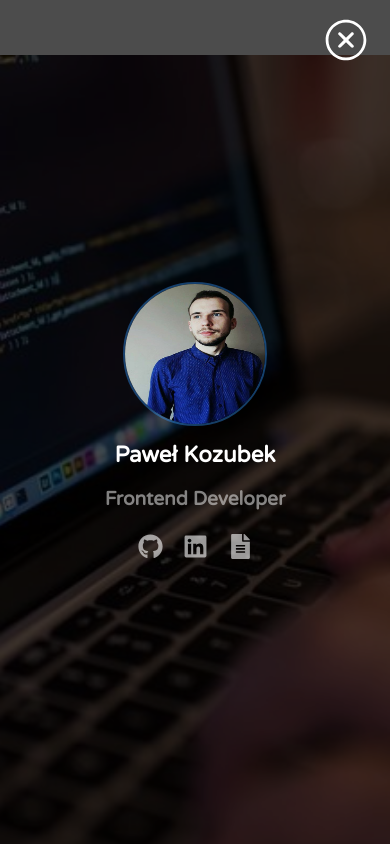
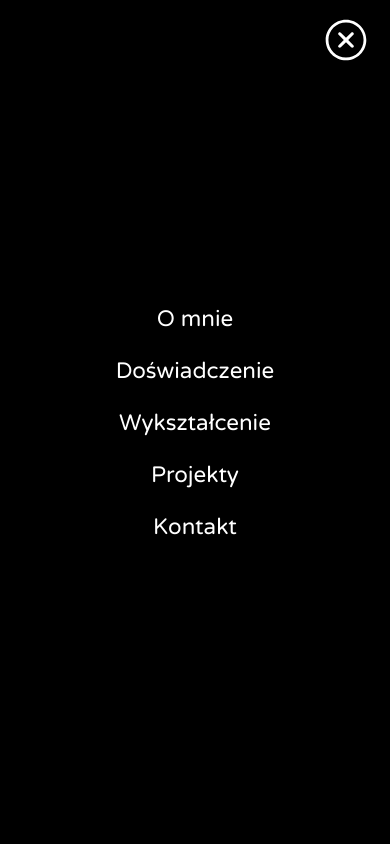
Before and after one commit to pkozubek/portfolio-site, a Gatsby site: page / in a window 390 px wide. Both pictures are taken after a click on the element 345 px from the left and 42 px from the top of the page. Shown: the top 844 px of the page. Built offline with nearby package versions, Linux system fonts and the light colour scheme; Gatsby itself is replaced by a stand-in of ours.

Commit message:
done, need fixing

```diff
--- a/src/components/layout.js
+++ b/src/components/layout.js
@@ -6,6 +6,7 @@ import { IoMdMenu, IoIosCloseCircleOutline } from "react-icons/io"
 import Header from "./header/header"
 import SiteMetada from "../siteMetadata/siteMetadata"
 import MobileMenu from "../components/menu/mobileMenu"
+import { scrollToId } from "./shared/shared"
 
 const LayoutWrapper = styled.div`
   display: flex;
@@ -51,7 +52,7 @@ const MobileMenuIcon = styled.div`
   svg {
     width: 50px;
     height: 50px;
-    transition: 2s;
+    transition: 0.3s;
   }
 
   @media (max-width: 768px) {
@@ -69,8 +70,12 @@ class Layout extends Component {
     window.onscroll = () => {
       let color = "white"
 
-      if (document.documentElement.scrollTop > window.innerHeight)
+      if (
+        document.documentElement.scrollTop > window.innerHeight &&
+        !this.state.menuActivated
+      ) {
         color = "gray"
+      }
 
       this.setState({ color: color })
     }
@@ -78,7 +83,13 @@ class Layout extends Component {
 
   iconClick = () => {
     const { menuActivated } = this.state
-    this.setState({ menuActivated: !menuActivated })
+    const newColor = menuActivated ? "gray" : "white"
+    this.setState({ menuActivated: !menuActivated, color: newColor })
+  }
+
+  mobileMenuController = menuName => {
+    scrollToId(menuName)
+    this.iconClick()
   }
 
   render() {
@@ -89,10 +100,19 @@ class Layout extends Component {
 
     return (
       <LayoutWrapper>
-        <MobileMenuIcon onClick={this.iconClick} color={color}>
+        <MobileMenuIcon
+          onClick={this.iconClick}
+          menuVisible={this.menuActivated}
+          color={color}
+        >
           {icon}
         </MobileMenuIcon>
-        {/*<MobileMenu />*/}
+        {
+          <MobileMenu
+            menuClick={this.mobileMenuController}
+            visible={menuActivated}
+          />
+        }
         <SiteMetada />
         <Reset />
         <Header />
--- a/src/components/menu/menu.js
+++ b/src/components/menu/menu.js
@@ -9,6 +9,12 @@ const StyledList = styled.ul`
   margin: 0 auto;
   margin-top: 50px;
   text-align: center;
+  z-index: 10;
+
+  @media (max-width: 768px) {
+    display: block;
+    display: none;
+  }
 `
 
 const SingleMenu = styled.li`
@@ -34,11 +40,6 @@ const SingleMenu = styled.li`
     color: white;
     cursor: pointer;
   }
-
-  @media (max-width: 768px) {
-    display: block;
-    display: none;
-  }
 `
 
 const menu = () => {
--- a/src/components/menu/mobileMenu.js
+++ b/src/components/menu/mobileMenu.js
@@ -1,21 +1,55 @@
 import React from "react"
 import styled from "styled-components"
-
-import Menu from "./menu"
 
 const MenuContainer = styled.div`
   width: 100%;
   height: 100%;
   background: black;
-  visibility: none;
-  position: absolute;
+  position: fixed;
   z-index: 4;
+  display: ${props => (props.visible === true ? "flex" : "none")};
+  flex-wrap: wrap;
+  justify-content: center;
+  align-items: center;
+  overflow: hidden;
+  transition: 1s;
+
+  @media (min-width: 769px) {
+    display: none;
+  }
 `
 
-const mobileMenu = () => {
+const StyledList = styled.ul`
+  list-style: none;
+  padding: 0 0 25px 0;
+  margin: 0 auto;
+  margin-top: 50px;
+  text-align: center;
+  z-index: 10;
+`
+const SingleMenu = styled.li`
+  color: rgba(255, 255, 255);
+  font-size: 1.4em;
+  padding-bottom: 25px;
+  transition: 1s;
+`
+
+const mobileMenu = props => {
+  const { visible, menuClick } = props
+
   return (
-    <MenuContainer>
-      <Menu />
+    <MenuContainer visible={visible}>
+      <StyledList>
+        <SingleMenu onClick={() => menuClick("about_me")}>O mnie</SingleMenu>
+        <SingleMenu onClick={() => menuClick("experience")}>
+          Doświadczenie
+        </SingleMenu>
+        <SingleMenu onClick={() => menuClick("education")}>
+          Wykształcenie
+        </SingleMenu>
+        <SingleMenu onClick={() => menuClick("projects")}>Projekty</SingleMenu>
+        <SingleMenu onClick={() => menuClick("contact")}>Kontakt</SingleMenu>
+      </StyledList>
     </MenuContainer>
   )
 }
```
